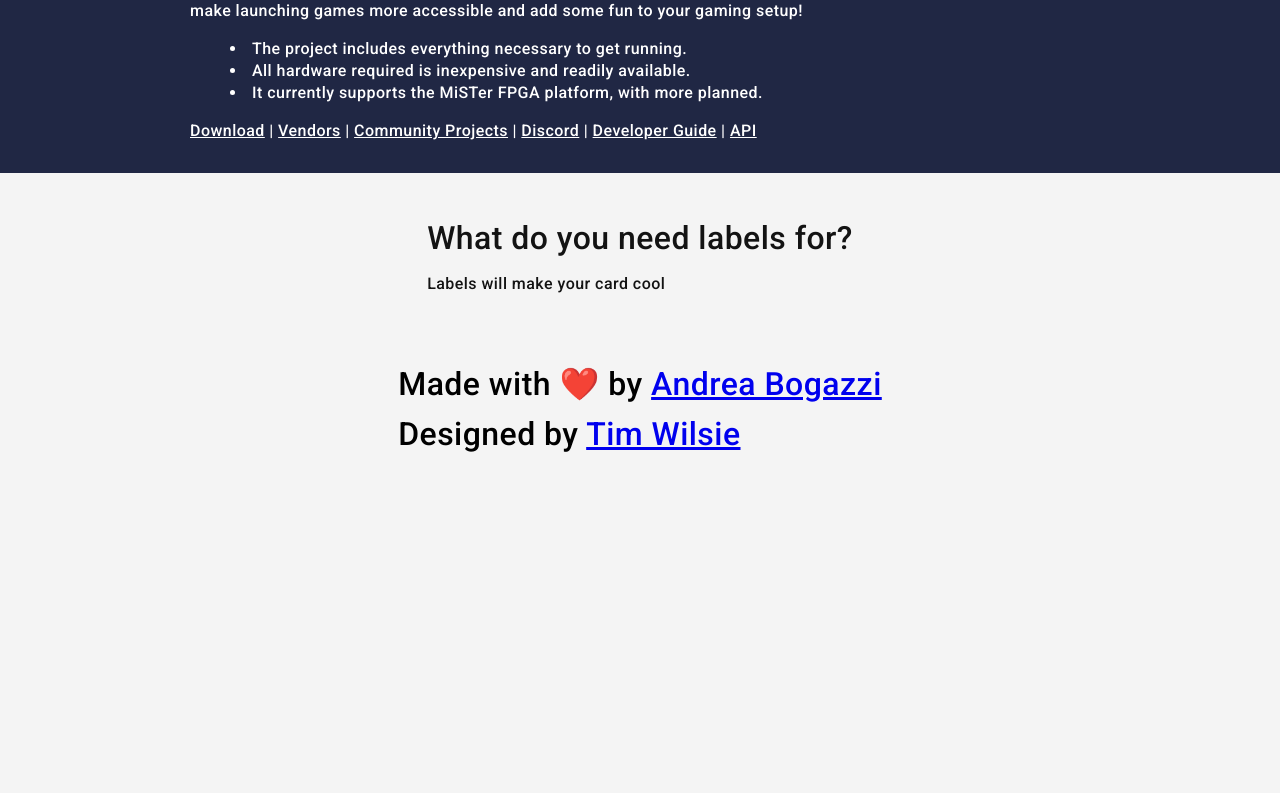
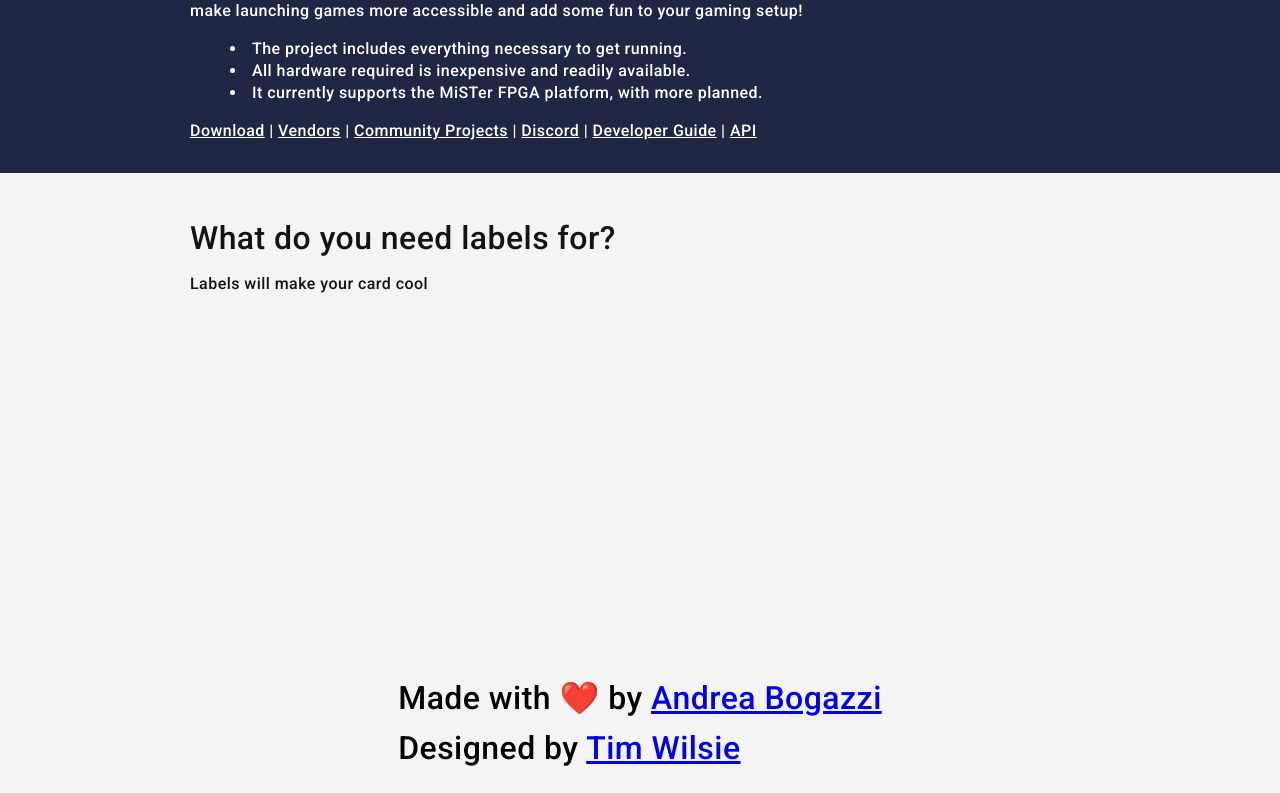
Before and after one commit to TapToCommunity/TapToLabelDesigner, a React (Vite) app: page / in a window 1280 px wide. Shown: the part 715-1508 px from the top of the page. Built offline with nearby package versions, Linux system fonts and the light colour scheme.

Commit message:
css homepage fixed

```diff
--- a/src/components/HomePage.css
+++ b/src/components/HomePage.css
@@ -55,7 +55,8 @@
   font-weight: 500;
   padding-left: 16px;
   padding-right: 16px;
-  width: auto;
+  width: calc(100% - 32px);
+  flex-grow: 1;
   max-width: 900px;
   align-content: flex-start;
 }
@@ -92,3 +93,7 @@
   min-height: 600px;
   padding: 10px;
 }
+
+@media (max-width: 768px){
+
+}
```
